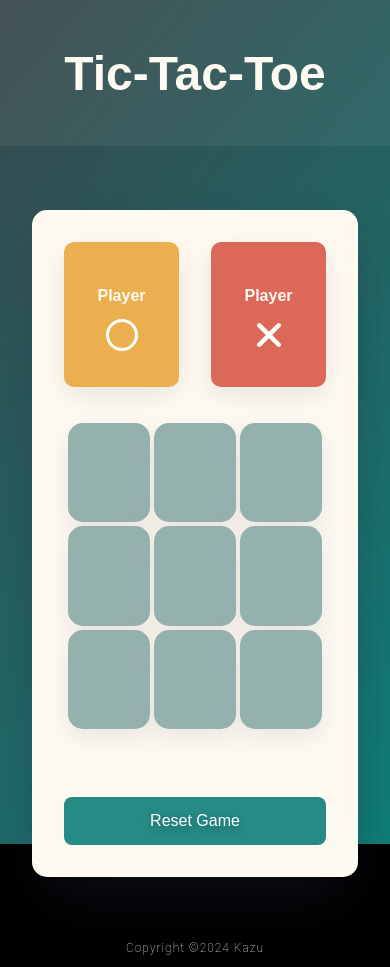
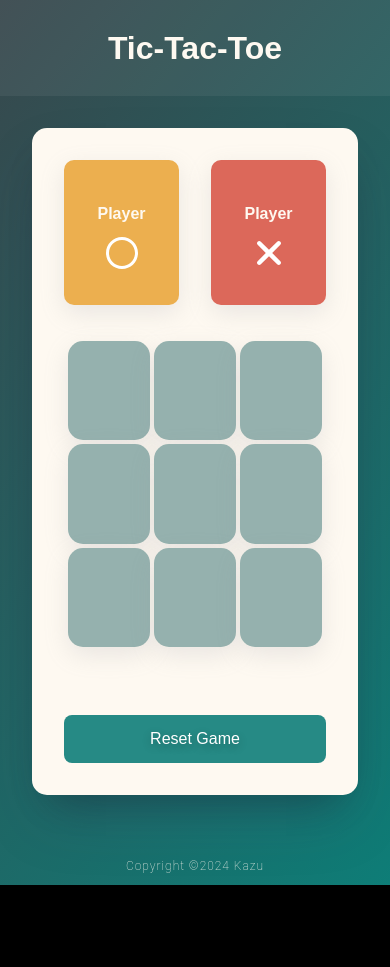
Before and after one commit to KareemZuwa/TicTacToe, an Angular app: page / in a window 390 px wide. After the commit the page ends 885 px from the top, so only its background shows below. Built offline with nearby package versions, Linux system fonts and the light colour scheme; a web font is replaced by a local one.

Commit message:
bug - fixing background not covering full height

```diff
--- a/src/app/app.component.css
+++ b/src/app/app.component.css
@@ -1,6 +1,6 @@
 #container {
   background: linear-gradient(130deg, rgba(56,71,76,1) 0%, rgba(14,125,119,1) 100%);
-  height: 100vh;
+  min-height: 100vh;
   display: flex;
   flex-direction: column;
   text-align: center;
--- a/src/app/layout/header/header.component.css
+++ b/src/app/layout/header/header.component.css
@@ -10,3 +10,12 @@ h1 {
   margin-block-start: 0;
   margin-block-end: 0;
 }
+
+@media (max-width: 640px) {
+  header {
+    height: 96px;
+  }
+  h1 {
+    font-size: 2rem;
+  }
+}
--- a/src/app/layout/main/main.component.css
+++ b/src/app/layout/main/main.component.css
@@ -36,3 +36,9 @@ main {
     place-self: center;
   }
 }
+
+@media (max-width: 640px) {
+  main {
+    margin-top: 2rem;
+  }
+}
```
